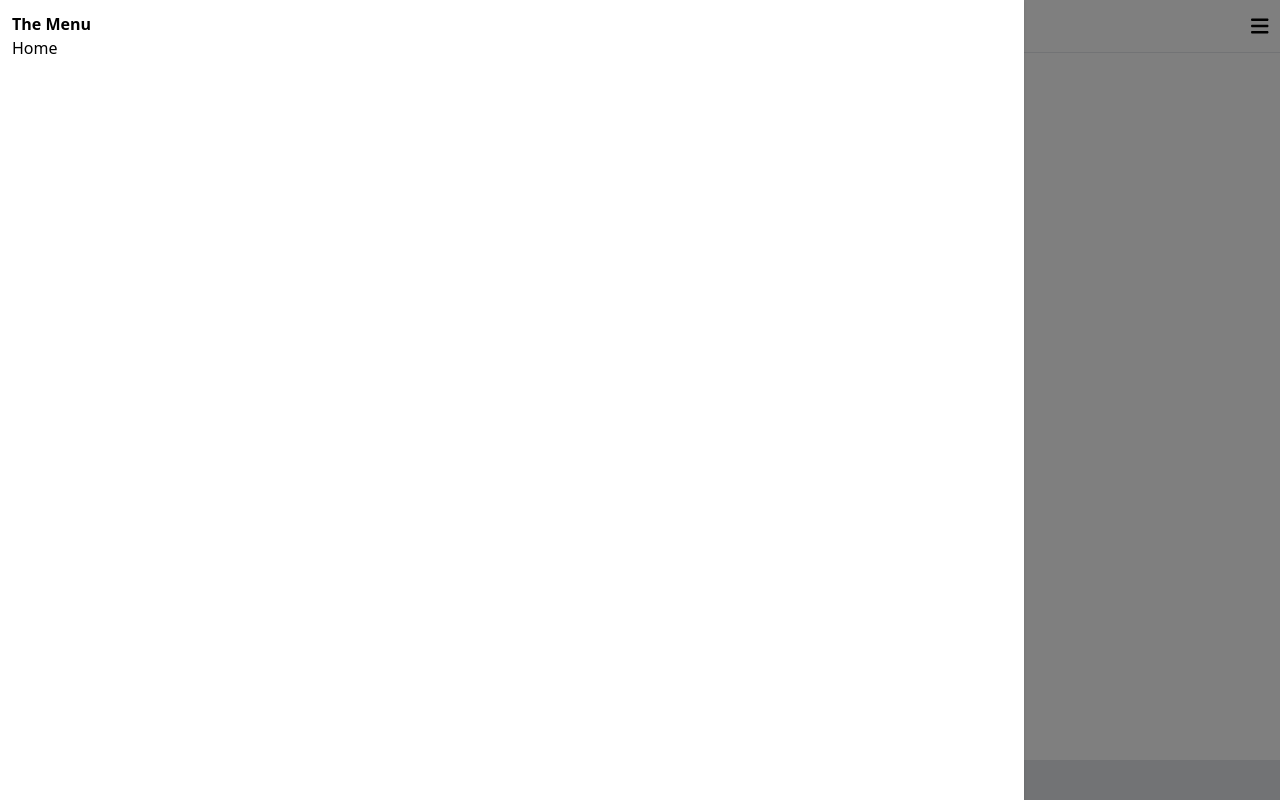
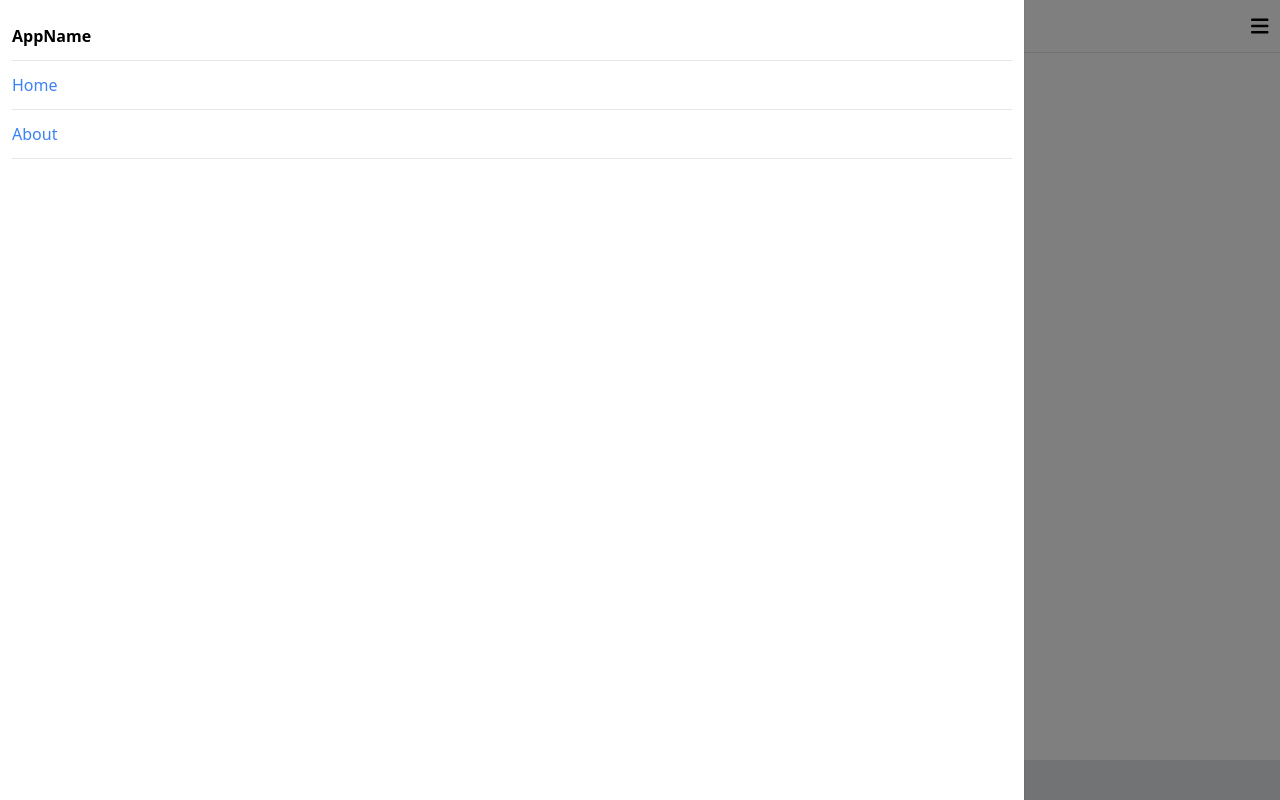
Before and after one commit to DiogoBento95/react-basics, a React (Create React App) app: page /about in a window 1280 px wide. Both pictures are taken after a click on the icon 1259 px from the left and 25 px from the top of the page. Built offline with nearby package versions, Linux system fonts and the light colour scheme.

Commit message:
feat: Routing with React Router.

```diff
--- a/package.json
+++ b/package.json
@@ -15,6 +15,7 @@
     "postcss-cli": "^10.1.0",
     "react": "^18.2.0",
     "react-dom": "^18.2.0",
+    "react-router-dom": "^6.14.0",
     "react-scripts": "5.0.1",
     "tailwindcss": "^3.3.2",
     "web-vitals": "^2.1.4"
--- a/src/App.js
+++ b/src/App.js
@@ -1,19 +1,35 @@
 import React from 'react';
-import HelloWorld from './Components/HelloWorld';
 import CounterExample from './Components/CounterExample';
 import Header from './Components/Header';
 import Footer from './Components/Footer';
+import {
+  BrowserRouter as Router,
+  Routes, //Switch
+  Route,
+} from 'react-router-dom';
+import Home from './Views/Home';
+import About from './Views/About';
 
 function App() {
   return (
     <div>
-      <Header />
+      <Router>
 
-      <HelloWorld name="Diogo"/>
+        <Header />
 
-      <CounterExample />
+        <div className='p-3'>
+          <Routes>
+            <Route exact path="/" element={<Home />}> </Route>
+            <Route path="/about" element={<About />}> </Route>
+          </Routes>
+        </div>
 
-      <Footer />
+        <CounterExample />
+
+        <Footer />
+
+      </Router>
+
     </div>
   );
 }
--- a/src/Components/Navigation.js
+++ b/src/Components/Navigation.js
@@ -1,7 +1,8 @@
 import React, { useState } from "react";
-import { FontAwesomeIcon } from '@fortawesome/react-fontawesome'
-import { faBars } from '@fortawesome/free-solid-svg-icons'
-import { useTransition, animated } from '@react-spring/web'
+import { FontAwesomeIcon } from '@fortawesome/react-fontawesome';
+import { faBars } from '@fortawesome/free-solid-svg-icons';
+import { useTransition, animated } from '@react-spring/web';
+import NavigationMenu from "./NavigationMenu";
 
 function Navigation() {
     const [showMenu, setShowMenu] = useState(false)
@@ -47,12 +48,9 @@ function Navigation() {
                     style={style}
                     className="fixed bg-white top-0 left-0 w-4/5 h-full z-50 shadow p-3"
                     >
-                        <span className="font-bold">
-                        The Menu
-                        </span>
-                        <ul>
-                            <li>Home</li>
-                        </ul>
+                        <NavigationMenu
+                            closeMenu={() => setShowMenu(false)}
+                        />
                     </animated.div>
                 ))
 
--- /dev/null
+++ b/src/Components/NavigationMenu.js
@@ -0,0 +1,22 @@
+import React from "react";
+import { Link } from 'react-router-dom';
+
+function NavigationMenu(props) {
+    return (
+        <div>
+            <div className="font-bold py-3">
+                AppName
+            </div>
+            <ul>
+                <li>
+                    <Link to="/" className="text-blue-500 py-3 border-t border-b block" onClick={props.closeMenu}>Home</Link>
+                </li>
+                <li>
+                    <Link to="/about" className="text-blue-500 py-3 border-b block" onClick={props.closeMenu}>About</Link>
+                </li>
+            </ul>
+        </div>
+    )
+}
+
+export default NavigationMenu
--- /dev/null
+++ b/src/Views/About.js
@@ -0,0 +1,20 @@
+import React from "react";
+
+class AboutLink extends React.Component {
+    render() {
+        return (
+        <React.Fragment>
+            <h1 className='font-bold text-2xl mb-3'> This is the about page </h1>
+            <p> This is the about page content. </p>
+        </React.Fragment>
+        );
+    }
+}
+
+function About() {
+    return (
+        <AboutLink />
+    )
+}
+
+export default About
--- /dev/null
+++ b/src/Views/Home.js
@@ -0,0 +1,22 @@
+import React from "react";
+import HelloWorld from '../Components/HelloWorld';
+
+class HomeLink extends React.Component {
+    render() {
+        return (
+        <React.Fragment>
+            <h1 className='font-bold text-2xl'> This is the home page </h1>
+
+            <HelloWorld name="Diogo"/>
+        </React.Fragment>
+        );
+    }
+}
+
+function Home() {
+    return (
+        <HomeLink />
+    )
+}
+
+export default Home
```
Also changed, not shown: src/tailwind.css, 1 other file (tests, documents, lock files or other folders).
